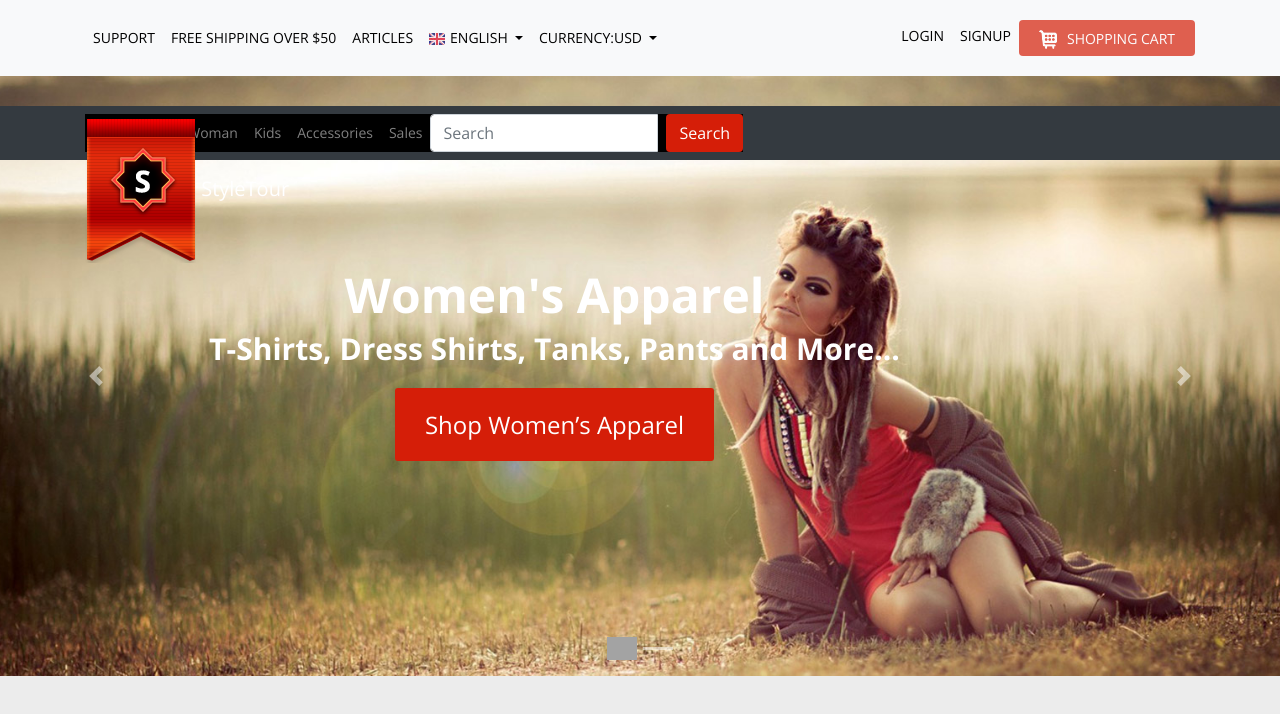
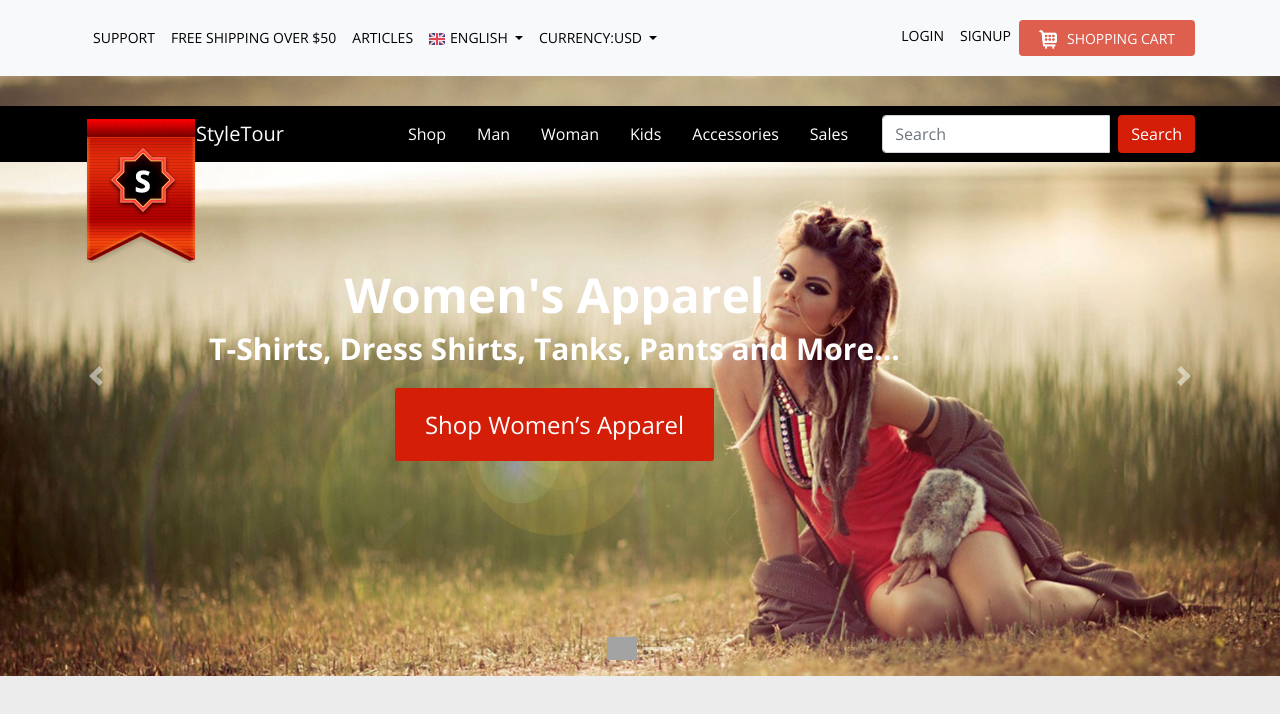
Before and after one commit to SergeevVasily/StyleTour, a plain HTML site: page index.html in a window 1280 px wide. Drawn offline with nearby package versions, Linux system fonts and the light colour scheme.

Commit message:
fixed main-bar

```diff
--- a/css/style.css
+++ b/css/style.css
@@ -204,11 +204,10 @@ h3{
 .main-menu .main-menu-bg{
     background: black;
     border: 3px;
+    width: 100%;
 }
 .main-menu .navbar-brand {
-    display: block;
-    position: absolute;
-    vertical-align: middle;
+position: absolute;
 }
 .main-menu{
     position: absolute;
@@ -216,3 +215,22 @@ h3{
     width: 100%;
     top: 30px;
 }
+
+.main-menu .navbar-brand img{
+    float: left;
+}
+
+.main-menu .navbar-brand span{
+    display: inline-block;
+}
+
+.main-menu .navbar-expand-lg .navbar-nav > li > a{
+    color: white;
+    font-size: 16px;
+}
+.main-menu .navbar-expand-lg .navbar-nav li{
+        padding-left: 15px;
+}
+.main-menu .navbar-expand-lg .navbar-nav{
+    margin-left: 300px;
+}
--- a/index.html
+++ b/index.html
@@ -62,7 +62,7 @@
 
 
 			<div class="main-menu"><!--main menu-->
-				<nav class="navbar navbar-expand-lg navbar-dark bg-dark">
+				<nav class="navbar navbar-expand-lg navbar-dark">
 					<div class="container">
 						<div class="main-menu-bg">
 						<div class="navbar-header">
@@ -70,7 +70,7 @@
 								<span>StyleTour</span>
 								</a>
 						</div>
-						<div class="collapse navbar-collapse" id="navbarSupportedContent1">
+						<div class="collapse navbar-collapse">
 							<ul class="navbar-nav ">
 								<li><a class="nav-link" href="#">Shop</a></li>
 								<li><a class="nav-link" href="#">Man</a></li>
```
